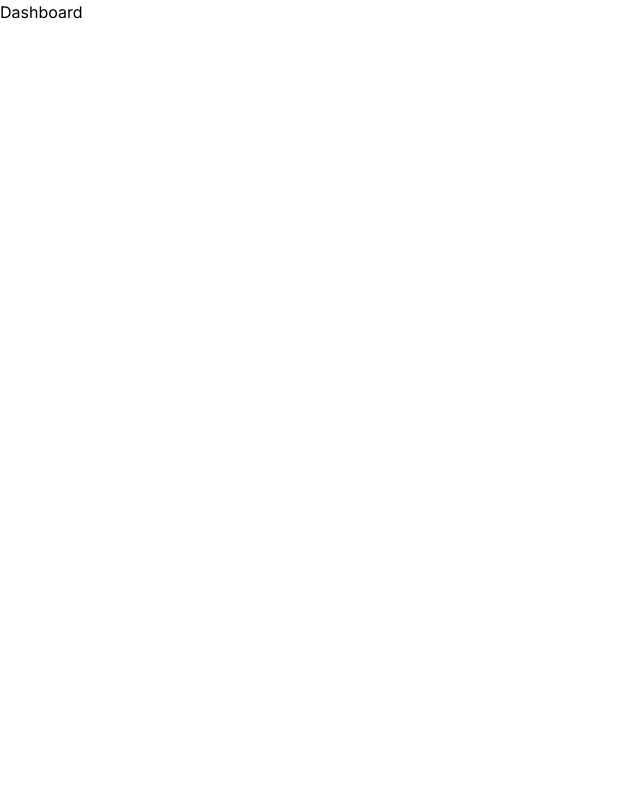
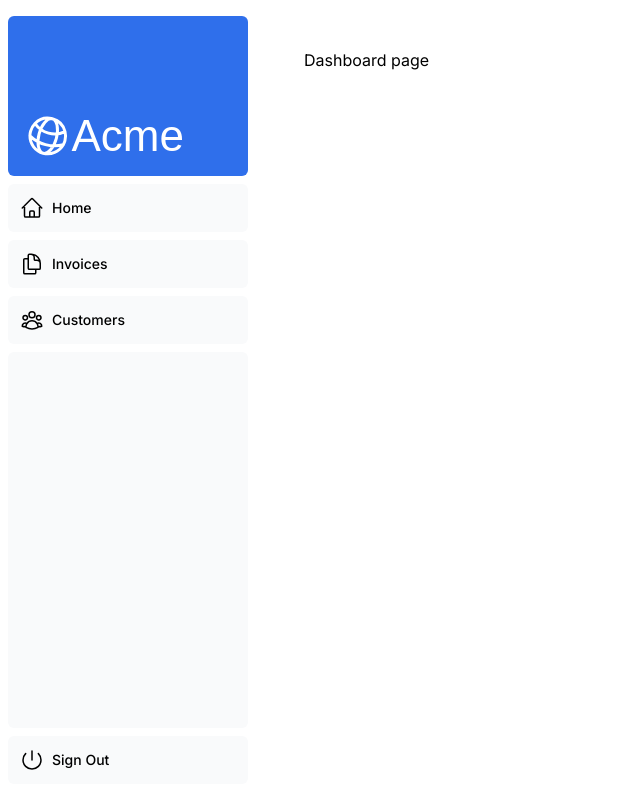
Before and after one commit to cristiannd/dashboard-nextjs, a Next.js app: page /dashboard in a window 1280 px wide. Shown: the whole page, without its empty margins (0-640 px from the left). Built offline with nearby package versions, Linux system fonts and the light colour scheme; a web font is replaced by a local one.

Commit message:
Add dashboard layout

```diff
--- /dev/null
+++ b/app/dashboard/layout.tsx
@@ -0,0 +1,12 @@
+import SideNav from '@/app/ui/dashboard/sidenav';
+
+export default function Layout({ children }: { children: React.ReactNode }) {
+  return (
+    <div className="flex h-screen flex-col md:flex-row md:overflow-hidden">
+      <div className="w-full flex-none md:w-64">
+        <SideNav />
+      </div>
+      <div className="flex-grow p-6 md:overflow-y-auto md:p-12">{children}</div>
+    </div>
+  );
+}
--- a/app/dashboard/page.tsx
+++ b/app/dashboard/page.tsx
@@ -1,5 +1,5 @@
 export default function Page() {
   return (
-    <div>Dashboard</div>
+    <div>Dashboard page</div>
   )
 }
```
